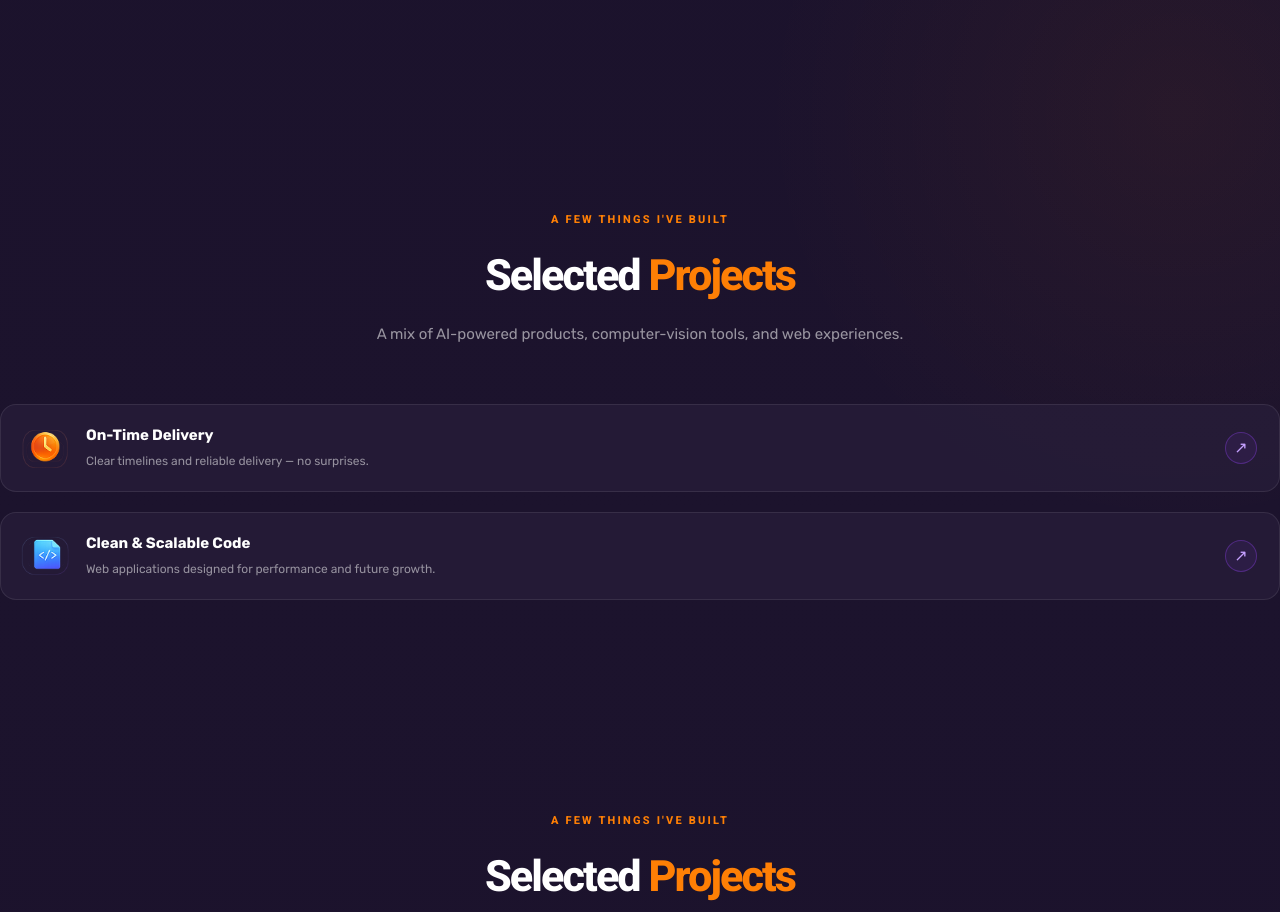
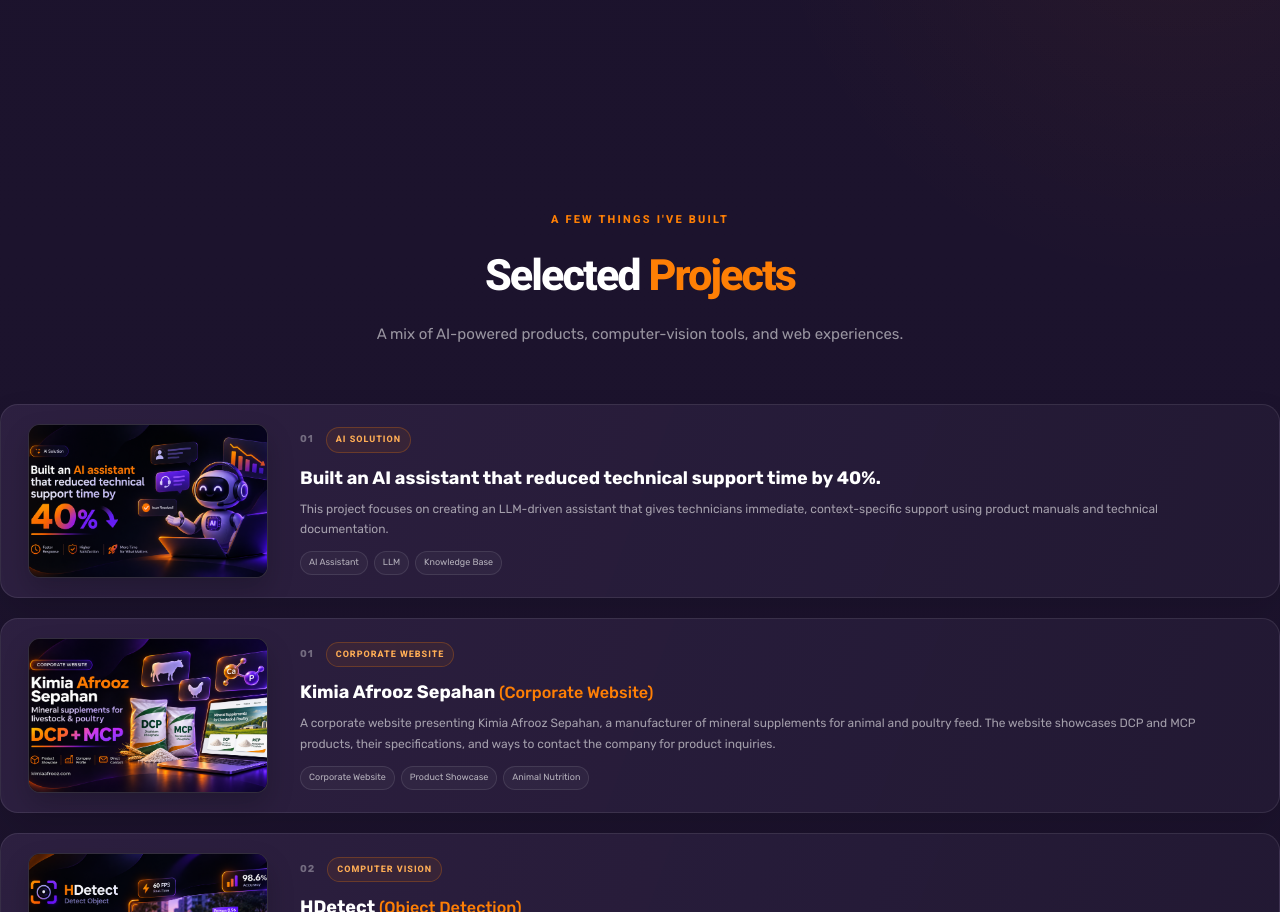
Before and after one commit to alli1378/Nasr, a Next.js app: page /Nasr/ in a window 1280 px wide. Shown: the part 2006-2918 px from the top of the page. Built offline with nearby package versions, Linux system fonts and the light colour scheme; a web font is replaced by a local one.

Commit message:
Update page.js

```diff
--- a/app/page.js
+++ b/app/page.js
@@ -47,7 +47,7 @@ export default function Home() {
       ".availability-pill",
       ".floating-code-card",
       ".hero-section > div:last-child > div",
-      ".section-heading",
+      ".sectiheading",
       ".skill-card",
       ".why-title-block",
       ".why-item",
@@ -411,32 +411,6 @@ export default function Home() {
       </div>
     </section>
 
-    {/* PROJECTS */}
-    <section id="projects" className="section-wrap projects-section scroll-mt-24">
-      <div className="section-heading text-center">
-        <span className="section-kicker">A FEW THINGS I'VE BUILT</span>
-        <h2>Selected <span>Projects</span></h2>
-        <p>A mix of AI-powered products, computer-vision tools, and web experiences.</p>
-      </div>
-
-      <div className="mx-auto mt-14 flex max-w-[1384px] flex-col gap-5 px-5 sm:px-8 xl:px-0">
-
-    <article className="why-item">
-      <img className="why-number" src="/Nasr/assets/time.png" alt="" />
-      <div><h3>On-Time Delivery</h3><p>Clear timelines and reliable delivery — no surprises.</p></div>
-      <span className="why-check" aria-hidden="true">↗</span>
-    </article>
-
-
-
-    <article className="why-item">
-      <img className="why-number" src="/Nasr/assets/code.png" alt="" />
-      <div><h3>Clean &amp; Scalable Code</h3><p>Web applications designed for performance and future growth.</p></div>
-      <span className="why-check" aria-hidden="true">↗</span>
-    </article>
-
-</div>
-</section>
 
 {/* PROJECTS */}
 <section id="projects" className="section-wrap projects-section scroll-mt-24">
```
